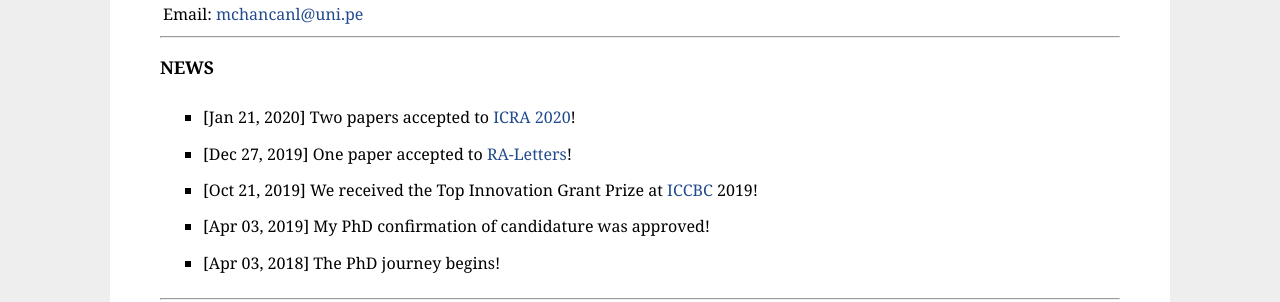
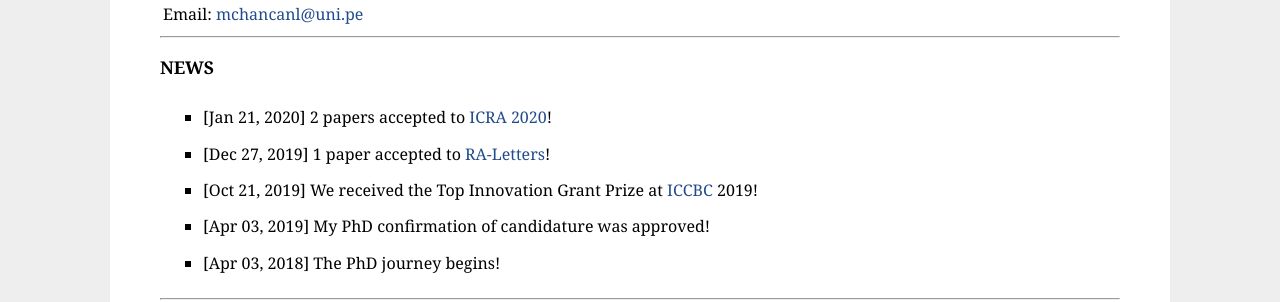
Before and after one commit to mchancan/mchancan.github.io, a Jekyll site: the page built from index.html, in a window 1280 px wide. Shown: the part 273-575 px from the top of the page. Built offline with Jekyll 4.4.1, drawn with Linux system fonts in a browser that asks for light colours; comment, search, counter and statistics services are not loaded.

Commit message:
Update index.html

```diff
--- a/index.html
+++ b/index.html
@@ -34,10 +34,10 @@ title: MV
 <td>
 <ul>
 <li>
-	[Jan 21, 2020] Two papers accepted to <a href="http://icra2020.org">ICRA 2020</a>!
+	[Jan 21, 2020] 2 papers accepted to <a href="http://icra2020.org">ICRA 2020</a>!
 </li>
 <li>
-	[Dec 27, 2019] One paper accepted to <a href="https://ieeexplore.ieee.org/xpl/aboutJournal.jsp?punumber=7083369">RA-Letters</a>!
+	[Dec 27, 2019] 1 paper accepted to <a href="https://ieeexplore.ieee.org/xpl/aboutJournal.jsp?punumber=7083369">RA-Letters</a>!
 </li>
 <li>
 	[Oct 21, 2019] We received the Top Innovation Grant Prize at <a href="https://contest.cbicr.org/en/">ICCBC</a> 2019!
```
